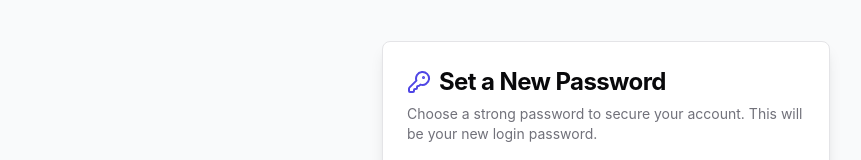
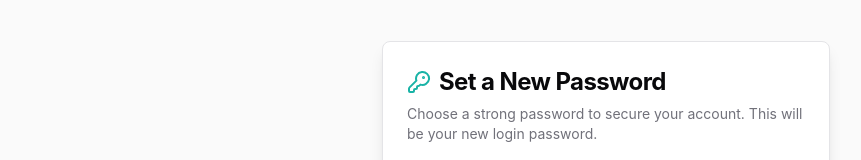
Before and after one commit to SadiqNaizam/mlo-a774-4c76, a React (Vite) app: page /reset-password in a window 1280 px wide. Shown: the part 175-335 px from the top of the page, without its empty margins (34-895 px from the left). Built offline with nearby package versions, Linux system fonts and the light colour scheme.

Commit message:
Updated code files via regeneration: ResetPasswordPage.tsx

```diff
--- a/src/pages/ResetPasswordPage.tsx
+++ b/src/pages/ResetPasswordPage.tsx
@@ -50,14 +50,14 @@ const ResetPasswordPage: React.FC = () => {
   };
 
   return (
-    <div className="flex flex-col min-h-screen bg-gray-50">
+    <div className="flex flex-col min-h-screen bg-background">
       <AuthHeader />
       <main className="flex-grow flex items-center justify-center container mx-auto px-4 sm:px-6 lg:px-8">
         <Card className="w-full max-w-md shadow-lg">
           <form onSubmit={handleSubmit}>
             <CardHeader>
               <CardTitle className="text-2xl font-bold flex items-center gap-2">
-                <KeyRound className="h-6 w-6 text-indigo-600" />
+                <KeyRound className="h-6 w-6 text-primary" />
                 Set a New Password
               </CardTitle>
               <CardDescription>
```
